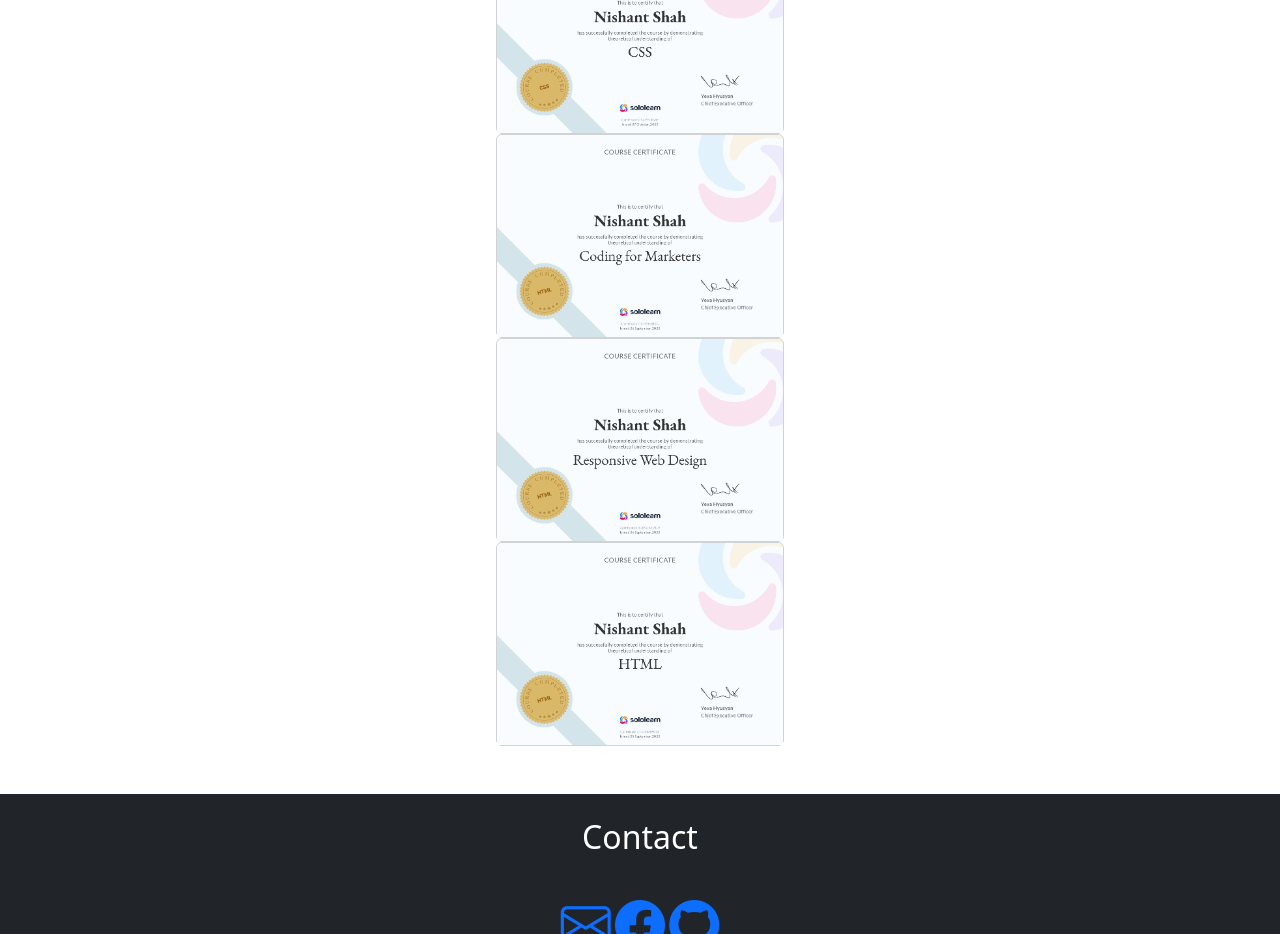
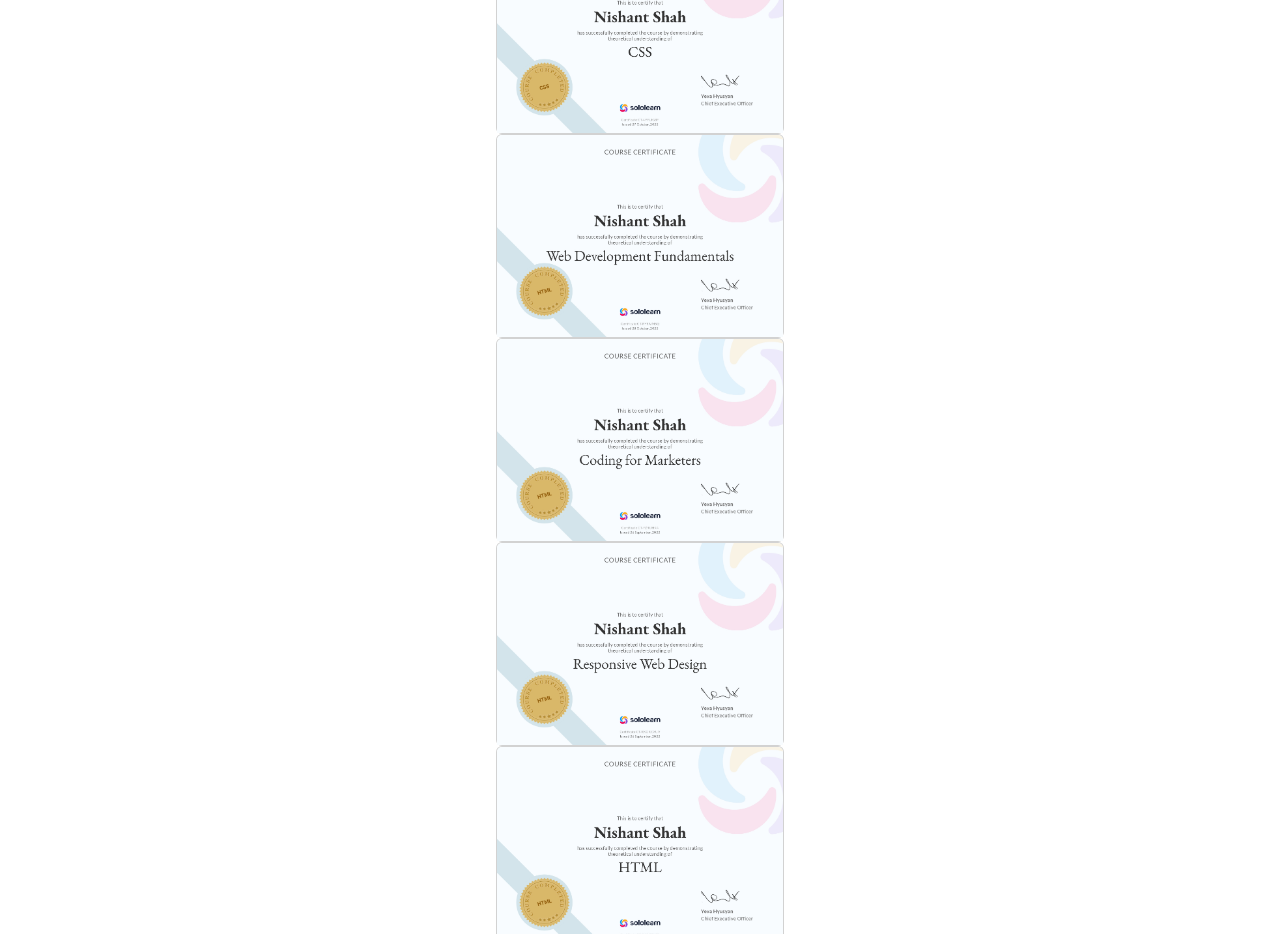
Before and after one commit to nishantshah977/nishantshah977.github.io, a plain HTML site: page index.html in a window 1280 px wide. Shown: the part 4180-5114 px from the top of the page. Drawn offline with nearby package versions, Linux system fonts and the light colour scheme.

Commit message:
Update index.html

```diff
--- a/index.html
+++ b/index.html
@@ -212,7 +212,9 @@ I love making things that are easy to use and work effectively. I want my client
 <div class="card" style="width: 18rem;">
   <img src="https://nishantshah977.github.io/img/CSS_certificate.jpg" class="card-img-top" alt="JavaScript">
 </div>
-
+<div class="card" style="width: 18rem;">
+  <img src="https://nishantshah977.github.io/img/web-dev-basics_certificate.jpg" class="card-img-top" alt="Coding for Marketers">
+</div>
 <div class="card" style="width: 18rem;">
   <img src="https://nishantshah977.github.io/img/coding-marketers_certificate.jpg" class="card-img-top" alt="Coding for Marketers">
 </div>
```
